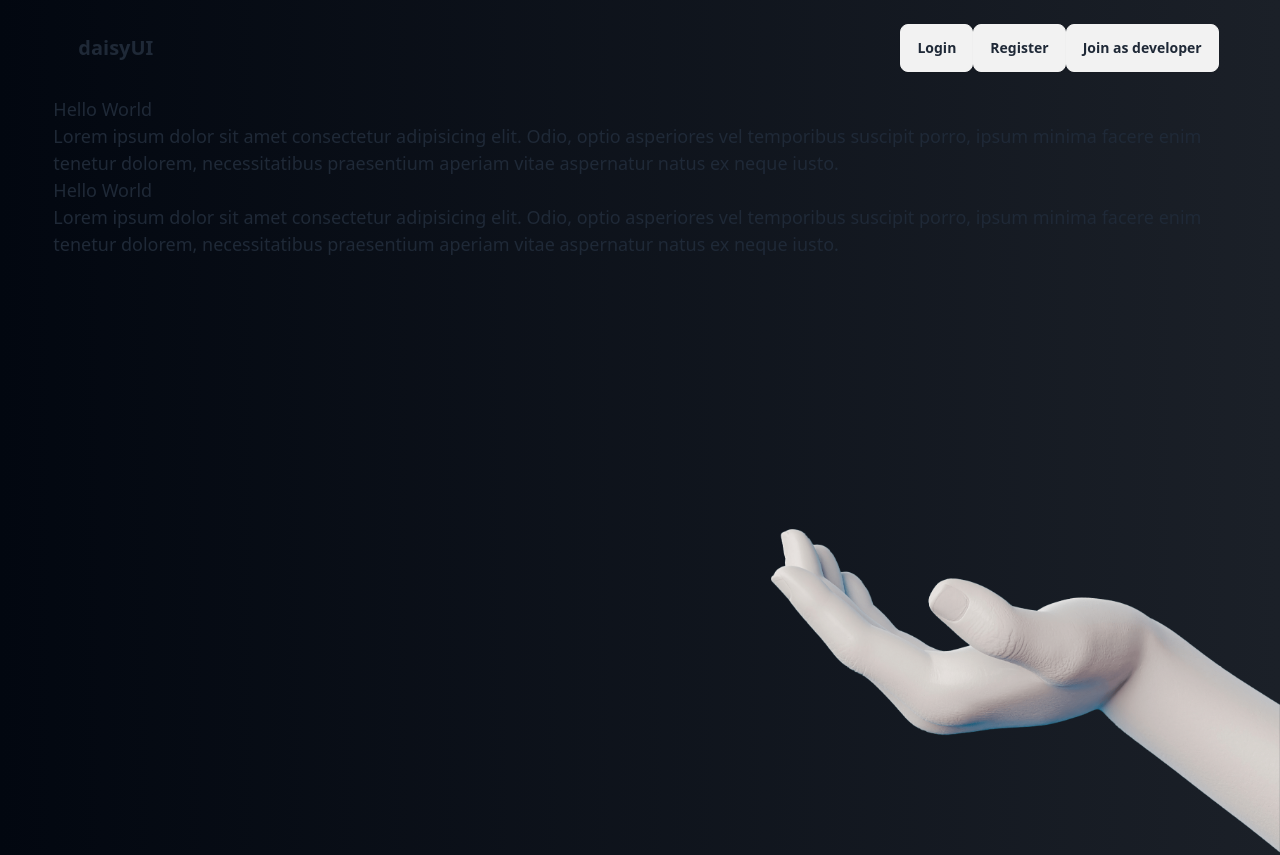
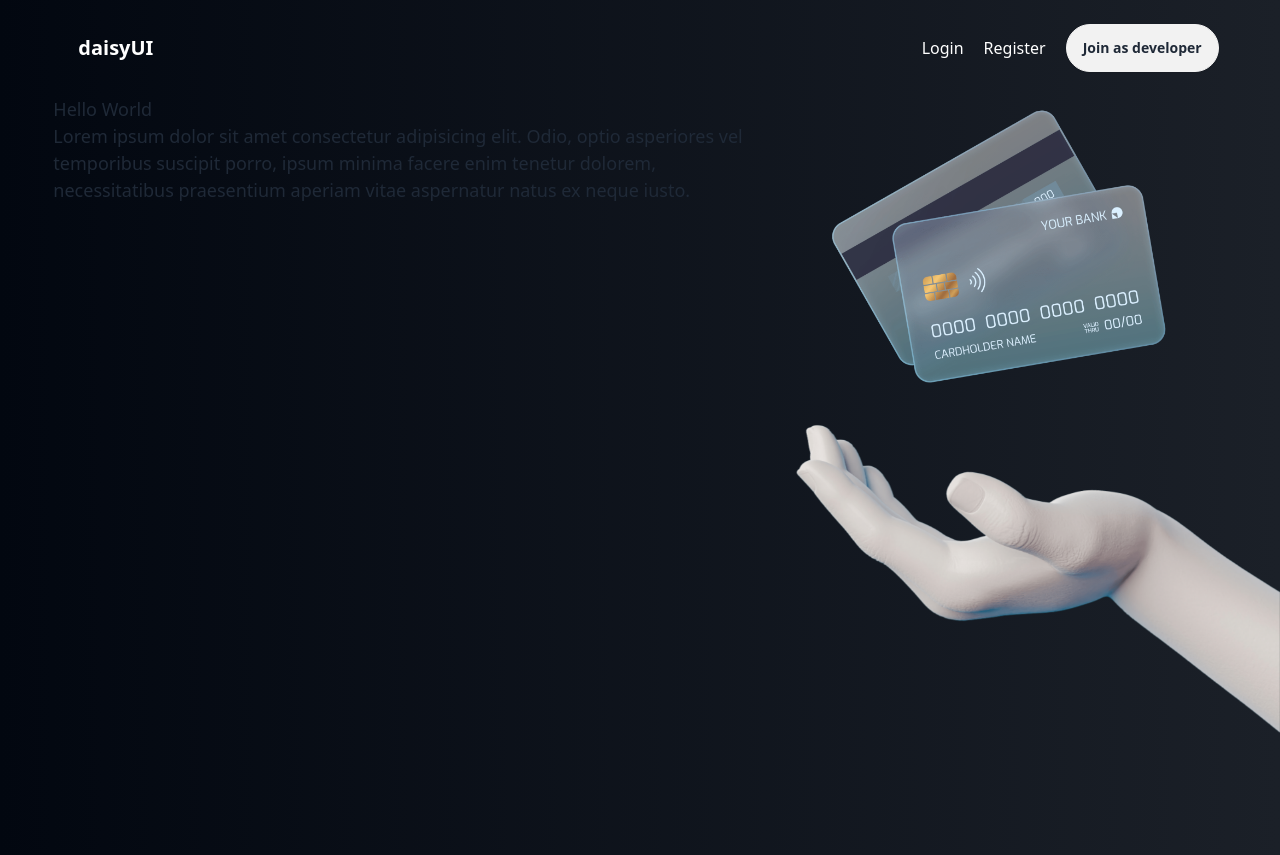
Before and after one commit to walid-official/earn-money, a React (Vite) app: page / in a window 1280 px wide. Shown: the top 855 px of the page. Built offline with nearby package versions, Linux system fonts and the light colour scheme.

Commit message:
first step hero section customization is added

```diff
--- a/src/Layouts/HomePageLayout.jsx
+++ b/src/Layouts/HomePageLayout.jsx
@@ -4,7 +4,7 @@ import { Outlet } from 'react-router-dom';
 
 const HomePageLayout = () => {
     return (
-        <div className='bg-gradient-to-r from-[#020710] to-[#1b2028] relative'>
+        <div className='bg-gradient-to-r from-[#020710] to-[#1b2028] '>
             <Navbar></Navbar>
             <Outlet></Outlet>
         </div>
--- a/src/Pages/Home.jsx
+++ b/src/Pages/Home.jsx
@@ -5,6 +5,9 @@ const Home = () => {
     return (
         <div>
             <Hero></Hero>
+            <div className="bg-black">
+                <h2 className='text-white'>Hello</h2>
+            </div>
         </div>
     );
 };
--- a/src/components/Hero/Hero.jsx
+++ b/src/components/Hero/Hero.jsx
@@ -2,32 +2,39 @@ import React from "react";
 import { Swiper, SwiperSlide } from "swiper/react";
 import "swiper/css";
 import "swiper/css/pagination";
-import { Pagination } from "swiper/modules";
-import heroHand from "../../assets/hand.png"
+// import { Pagination } from "swiper/modules";
+import heroHand from "../../assets/hand.png";
+import card from "../../assets/card.png";
+
 import "./hero.css";
 const Hero = () => {
   return (
-    <div className="h-screen w-11/12 mx-auto">
-        <div className="absolute right-0 w-[40%] bottom-0 z-10">
+    <div className="relative pb-20">
+      <div className="absolute right-0 w-[38%] top-[290px] z-10">
         <img src={heroHand} className="" alt="" />
       </div>
+      <div className="h-screen w-11/12 mx-auto">
         <Swiper
           pagination={{
             dynamicBullets: true,
           }}
-        modules={[Pagination]}
+        //   modules={[Pagination]}
           className="mySwiper"
         >
           <SwiperSlide>
-          <div className="">
+            <div className="flex justify-between">
               <div className="">
                 <h2>Hello World</h2>
-                <p>Lorem ipsum dolor sit amet consectetur adipisicing elit. Odio, optio asperiores vel temporibus suscipit porro, ipsum minima facere enim tenetur dolorem, necessitatibus praesentium aperiam vitae aspernatur natus ex neque iusto.</p>
+                <p>
+                  Lorem ipsum dolor sit amet consectetur adipisicing elit. Odio,
+                  optio asperiores vel temporibus suscipit porro, ipsum minima
+                  facere enim tenetur dolorem, necessitatibus praesentium
+                  aperiam vitae aspernatur natus ex neque iusto.
+                </p>
               </div>
               <div className="">
-            <div className="">
-                <h2>Hello World</h2>
-                <p>Lorem ipsum dolor sit amet consectetur adipisicing elit. Odio, optio asperiores vel temporibus suscipit porro, ipsum minima facere enim tenetur dolorem, necessitatibus praesentium aperiam vitae aspernatur natus ex neque iusto.</p>
+                <div className="w-[75%] mx-auto">
+                  <img src={card} alt="" />
                 </div>
               </div>
             </div>
@@ -36,6 +43,7 @@ const Hero = () => {
           <SwiperSlide>Slide 3</SwiperSlide>
         </Swiper>
       </div>
+    </div>
   );
 };
 
--- a/src/components/Navbar/Navbar.jsx
+++ b/src/components/Navbar/Navbar.jsx
@@ -46,7 +46,7 @@ const Navbar = () => {
               </li>
             </ul>
           </div>
-          <a className="btn btn-ghost text-xl">daisyUI</a>
+          <a className="btn btn-ghost text-xl text-white">daisyUI</a>
         </div>
         {/* <div className="navbar-center hidden lg:flex">
           <ul className="menu menu-horizontal px-1">
@@ -71,11 +71,11 @@ const Navbar = () => {
             </li>
           </ul>
         </div> */}
-        <div className="navbar-end">
-          <a className="btn">Login</a>
-          <a className="btn">Register</a>
+        <div className="navbar-end space-x-5">
+          <a className="text-white">Login</a>
+          <a className="text-white">Register</a>
           {/* <a className="btn">Button</a> */}
-          <a className="btn">Join as developer</a>
+          <a className="btn rounded-full font-bold">Join as developer</a>
         </div>
       </div>
     </div>
```
Also changed, not shown: src/assets/card.png (added). Lines whose indentation alone changed are shown as unchanged.
